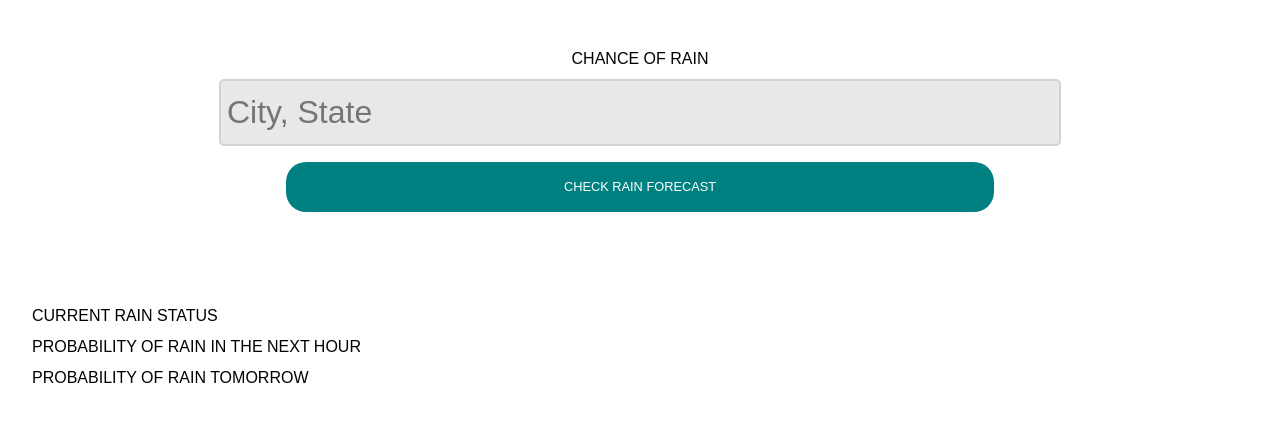
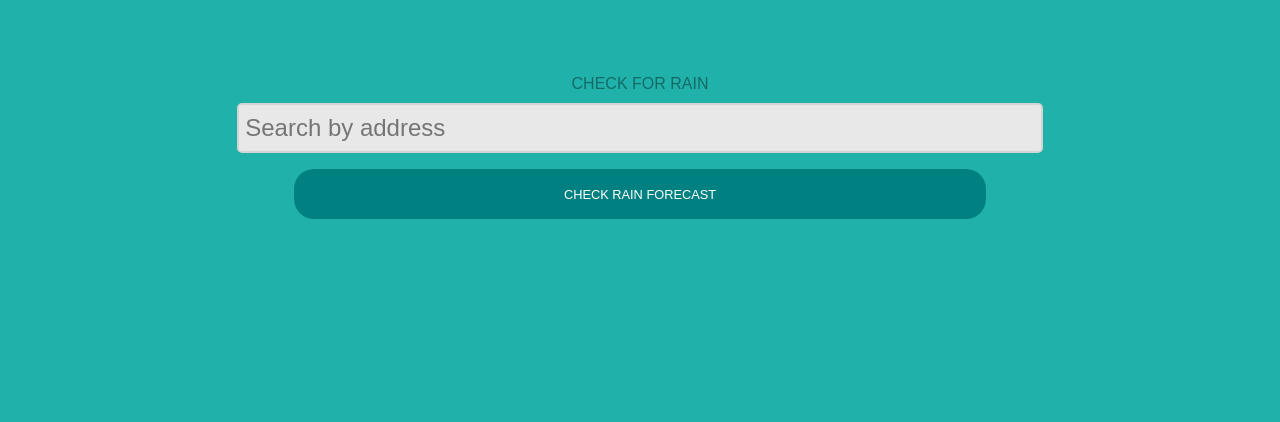
Before and after one commit to Bdemers1055/blueskys-api, a React (Create React App) app in the folder client/: page / in a window 1280 px wide. Shown: the top 422 px of the page. Built offline with nearby package versions, Linux system fonts and the light colour scheme.

Commit message:
add blue theme, added bones to display on event

```diff
--- a/client/src/App.css
+++ b/client/src/App.css
@@ -1,17 +1,23 @@
-
+* {
+  box-sizing: border-box;
+}
 
 .App {
-  width: 100%;
+  height: 100vh;
+  padding: 5%;
+  background-color: lightseagreen;
+  width: 100vw;
   margin-left: auto;
   margin-right: auto;
 }
 
 .App-header {
-  margin: 50px;
+  margin-bottom: 50px;
   text-align: center;
 }
 
 h1 {
+  opacity: .4;
   font-weight: 300;
   text-transform: uppercase;
   font-size: 1.0rem;
@@ -22,7 +28,7 @@ input, button {
   margin-right: auto;
   display: block;
   height: 50px;
-  font-size: 2rem;
+  font-size: 1.5rem;
   background-color: rgb(232, 232, 232);
   border: solid 2px lightgray;
   padding: .4rem;
@@ -48,5 +54,29 @@ button:hover {
 }
 
 section {
-  padding: 2rem;
+  width: 90%;
+  margin-left: auto;
+  margin-right: auto;
 }
+
+.forecastSection {
+  display: none;
+}
+
+.forecastCard {
+  margin-left: 5px;
+  border: 1px solid lightgray;
+  text-align: center;
+  display: inline-block;
+  width: 30%;
+}
+.forecastCard h1 {
+  font-size: 3rem;
+}
+
+.label {
+  margin-bottom:0;
+  line-height: 3.0;
+ background-color: lightgray;
+ opacity: .5;
+}
--- a/client/src/App.js
+++ b/client/src/App.js
@@ -42,6 +42,9 @@ class App extends Component {
             });
       });
       }
+      displayForecastSection(){
+
+      }
       fetchForecast(){
         const lat = this.state.lat;
         const lng = this.state.lng;
@@ -64,29 +67,28 @@ class App extends Component {
       <div className="App">
         <header className="App-header">
           {/* <img src={logo} className="App-logo" alt="logo" /> */}
-          <h1 className="App-title">CHANCE OF RAIN</h1>
+          <h1 className="App-title">Check for Rain</h1>
           <input className="address"
                type="text"
-               placeholder="City, State"
+               placeholder="Search by address"
                value={this.state.address}
                onChange={this.displayAddress.bind(this)}/>
         <button type="button" onClick={this.fetchGeolocationAndForecast.bind(this)}>CHECK RAIN FORECAST</button>
         </header>
-        {/* <section>
-        <input className="address"
-               type="text"
-               placeholder="City, State"
-               value={this.state.address}
-               onChange={this.displayAddress.bind(this)}/>
-        <button type="button" onClick={this.fetchGeolocationAndForecast.bind(this)}>CHECK RAIN FORECAST</button>
-        </section> */}
-        <section>
-          <h1>Current Rain Status</h1>
-        <div className="forecastCard">{forecast.currently ?forecast.currently.precipProbability:null}</div>
-        <h1>Probability of rain in the next hour</h1>
-        <div className="forecastCard">{forecast.hourly ?forecast.hourly.data[1].precipProbability:null}</div>
-        <h1>Probability of rain tomorrow</h1>
-        <div className="forecastCard">{forecast.daily ?forecast.daily.data[1].precipProbability:null}</div>
+        <section className="forecastSection">
+        <div className="forecastCard">
+        <h1>{forecast.currently ?forecast.currently.precipProbability:0.0}</h1>
+        <p className="label">Current</p>
+        </div>
+
+        <div className="forecastCard">
+        <h1>{forecast.hourly ?forecast.hourly.data[1].precipProbability:0.0}</h1>
+        <p className="label">Next Hour</p>
+        </div>
+        <div className="forecastCard">
+        <h1>{forecast.daily ?forecast.daily.data[1].precipProbability:0.0}</h1>
+        <p className="label">Tomorrow</p>
+        </div>
       </section>
       </div>
     );
```
